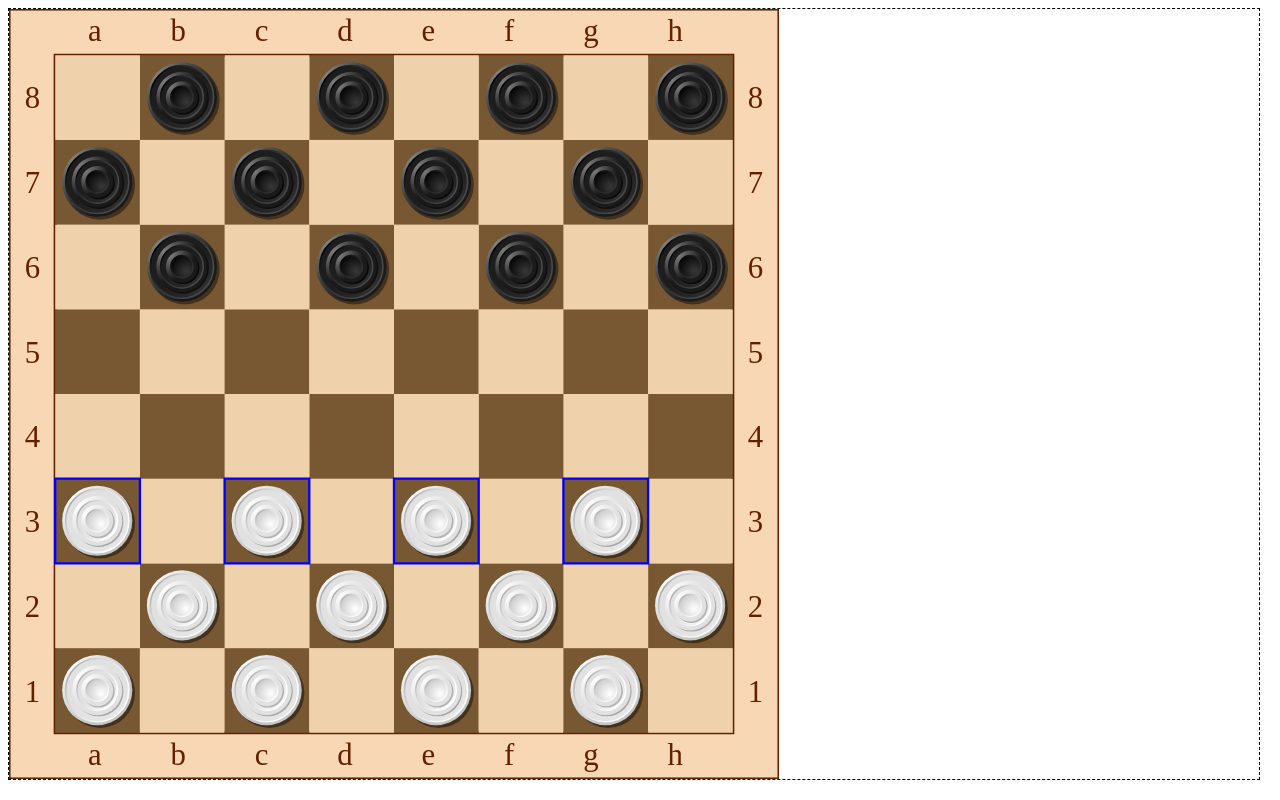
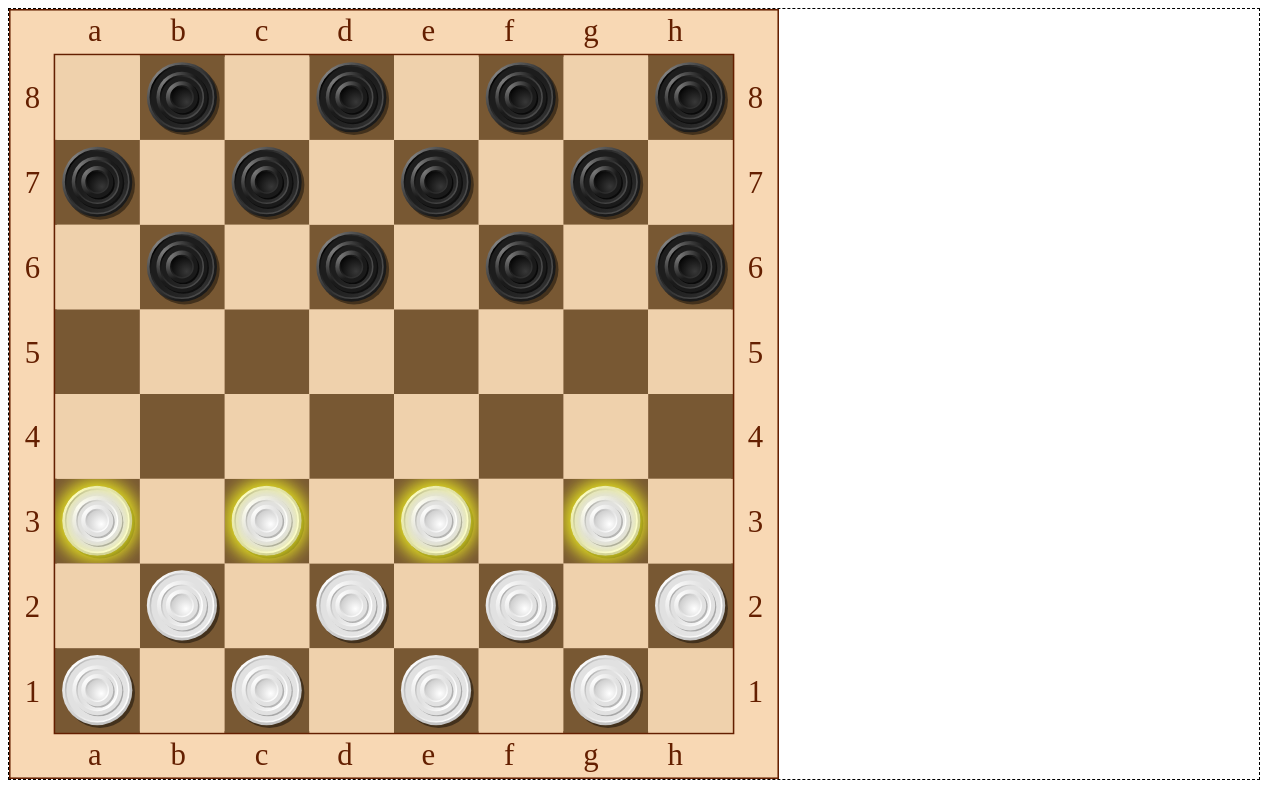
Before and after one commit to RingOV/checkers, a plain HTML site: page index.html in a window 1280 px wide. Drawn offline with Linux system fonts and the light colour scheme.

Commit message:
Add new can_select svg

```diff
--- a/index.html
+++ b/index.html
@@ -11,6 +11,7 @@
         <img id="bq" src="data/bq.svg" style="display: none;">
         <img id="wc" src="data/wc.svg" style="display: none;">
         <img id="wq" src="data/wq.svg" style="display: none;">
+        <img id="can_select" src="data/can_select.svg" style="display: none;">
         <canvas id="canvas" style="border: 1px dashed black;">Обновите браузер</canvas>
         <script>
             window.onload = init;
--- a/script.js
+++ b/script.js
@@ -61,6 +61,7 @@ function init(){
     wcSVG = document.getElementById("wc");
     wqSVG = document.getElementById("wq");
     boardSVG = document.getElementById("board");
+    can_selectSVG = document.getElementById("can_select");
     images = {
         "bc": bcSVG,
         "bq": bqSVG,
@@ -148,6 +149,7 @@ function jump_to(x, y) {
         mustMove();
     } else {
         must_get = true;
+        board[x][y].can_select = true;
         board[x][y].selected = true;
         selected.x = x;
         selected.y = y;
@@ -458,11 +460,12 @@ function draw(){
                 ctx.drawImage(images[board[i][j].who], board[i][j].x, board[i][j].y, 110, 110);
                 //может быть выделена
                 if (board[i][j].can_select) {
-                    ctx.beginPath();
-                    ctx.lineWidth = "3";
-                    ctx.strokeStyle = "blue";
-                    ctx.rect(board[i][j].x, board[i][j].y, 110, 110);
-                    ctx.stroke();
+                    // ctx.beginPath();
+                    // ctx.lineWidth = "3";
+                    // ctx.strokeStyle = "blue";
+                    // ctx.rect(board[i][j].x, board[i][j].y, 110, 110);
+                    // ctx.stroke();
+                    ctx.drawImage(can_selectSVG, board[i][j].x, board[i][j].y, 110, 110);
                 }
                 //выделенная шашка
                 if (board[i][j].selected) {
@@ -478,7 +481,7 @@ function draw(){
                 ctx.beginPath();
                 ctx.rect(board[i][j].x, board[i][j].y, 110, 110);
                 ctx.closePath();
-                ctx.fillStyle = "#0087ff";
+                ctx.fillStyle = "#4da6ff";
                 ctx.fill();
             }
         }
```
Also changed, not shown: data/can_select.svg (added).
